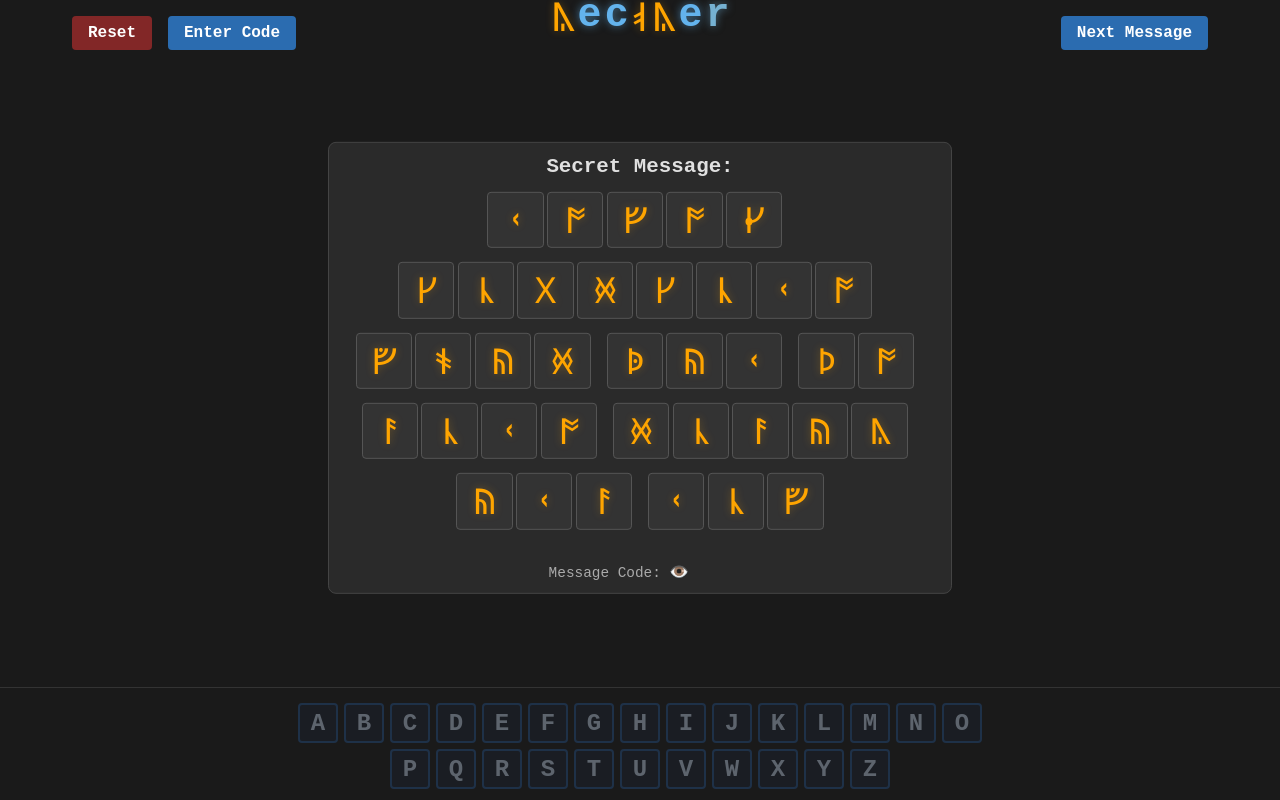
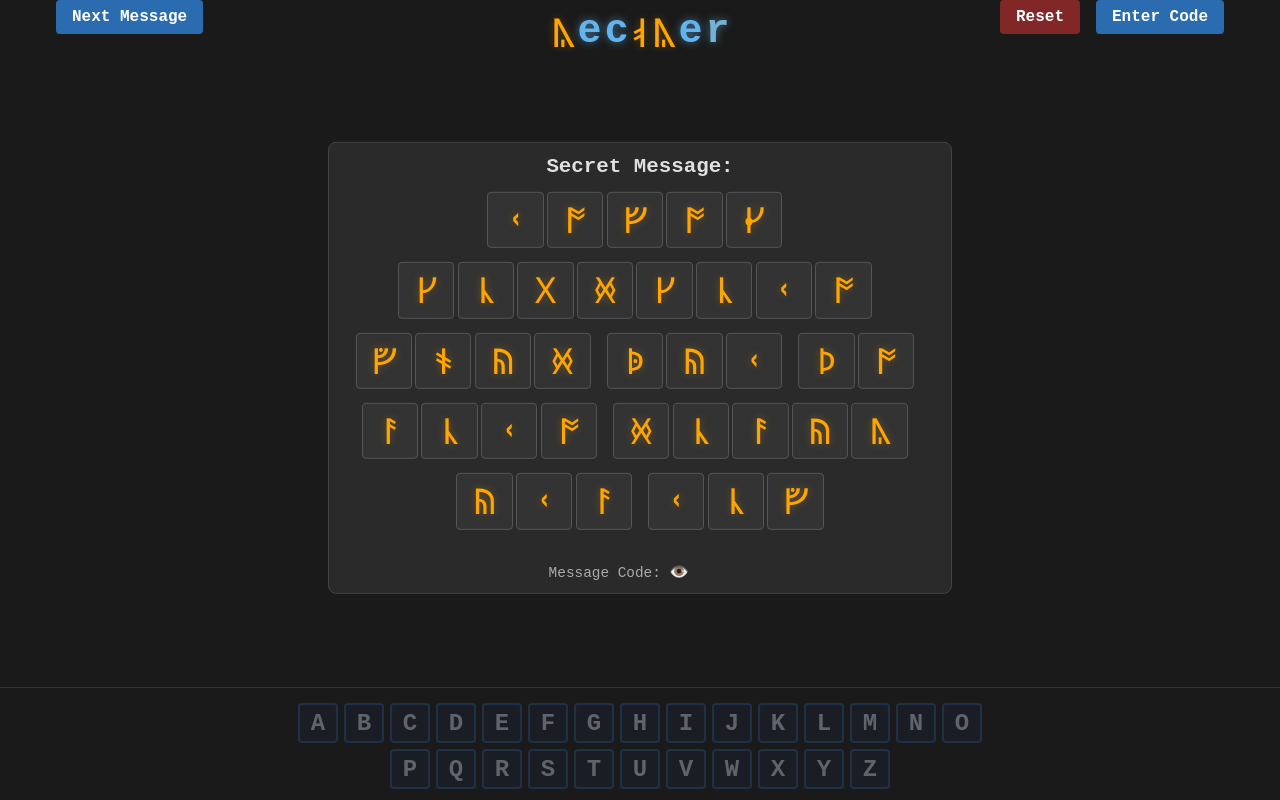
Before and after one commit to Vincent-Mattana/Decoder, a React (Vite) app: page / in a window 1280 px wide. Built offline with nearby package versions, Linux system fonts and the light colour scheme.

Commit message:
UI Finalized

```diff
--- a/src/components/cipherDecoder.css
+++ b/src/components/cipherDecoder.css
@@ -75,7 +75,7 @@ body, html {
 /* Title container - new */
 .title-container {
   width: 100%;
-  padding: 1rem 0;
+  padding: 2rem 0 1rem;
   position: fixed;
   top: 0;
   left: 0;
@@ -833,13 +833,13 @@ body, html {
 .action-buttons.top-buttons.left-side {
   z-index: 2;
   position: absolute;
-  top: 1rem;
-  left: 1rem;
+  top: 0;
+  left: 0;
 }
 
 .action-buttons.top-buttons.right-side {
   z-index: 2;
   position: absolute;
-  top: 1rem;
-  right: 1rem;
+  top: 0;
+  right: 0;
 }
--- a/src/components/cipherDecoder.tsx
+++ b/src/components/cipherDecoder.tsx
@@ -458,6 +458,17 @@ export function CipherDecoder() {
           {/* Title Section - Now in a fixed container with action buttons */}
           <div className="title-container">
             <div className="action-buttons top-buttons left-side">
+              <button className="action-button next" onClick={handleNewMessage}>
+                Next Message
+              </button>
+            </div>
+
+            <AnimatedTitle
+              onDoubleClick={handleTitleDoubleClick}
+              stopAnimation={isDebugMode || isDecoded}
+            />
+
+            <div className="action-buttons top-buttons right-side">
               <button className="action-button reset" onClick={handleResetMapping}>
                 Reset
               </button>
@@ -490,17 +501,6 @@ export function CipherDecoder() {
                   </button>
                 </div>
               )}
-            </div>
-
-            <AnimatedTitle
-              onDoubleClick={handleTitleDoubleClick}
-              stopAnimation={isDebugMode || isDecoded}
-            />
-
-            <div className="action-buttons top-buttons right-side">
-              <button className="action-button next" onClick={handleNewMessage}>
-                Next Message
-              </button>
             </div>
           </div>
 
```
Also changed, not shown: 1 other file (tests, documents, lock files or other folders).
